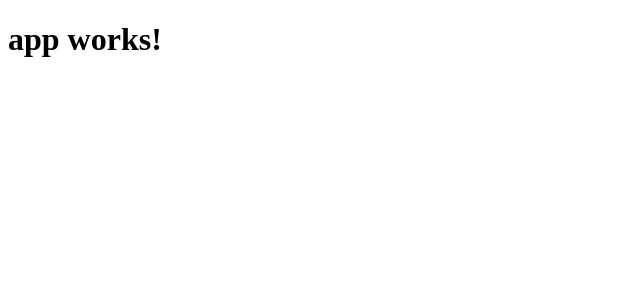
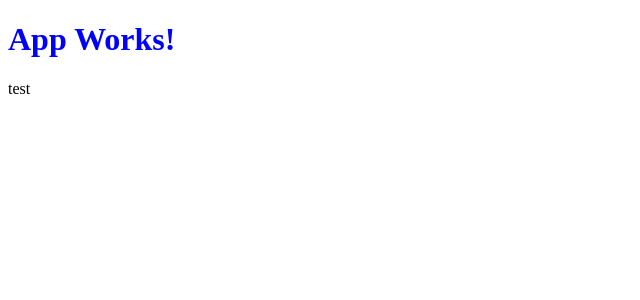
Before and after one commit to pobras8/harvest-register, an Angular app: page / in a window 1280 px wide. Shown: the top 300 px of the page, without its empty margins (0-640 px from the left). Built offline with nearby package versions, Linux system fonts and the light colour scheme.

Commit message:
test commit

```diff
--- a/src/app/app.component.css
+++ b/src/app/app.component.css
@@ -0,0 +1,4 @@
+h1 {
+  color:blue;
+  text-transform: capitalize;
+}
--- a/src/app/app.component.html
+++ b/src/app/app.component.html
@@ -1,3 +1,4 @@
 <h1>
   {{title}}
 </h1>
+<p>test</p>
```
